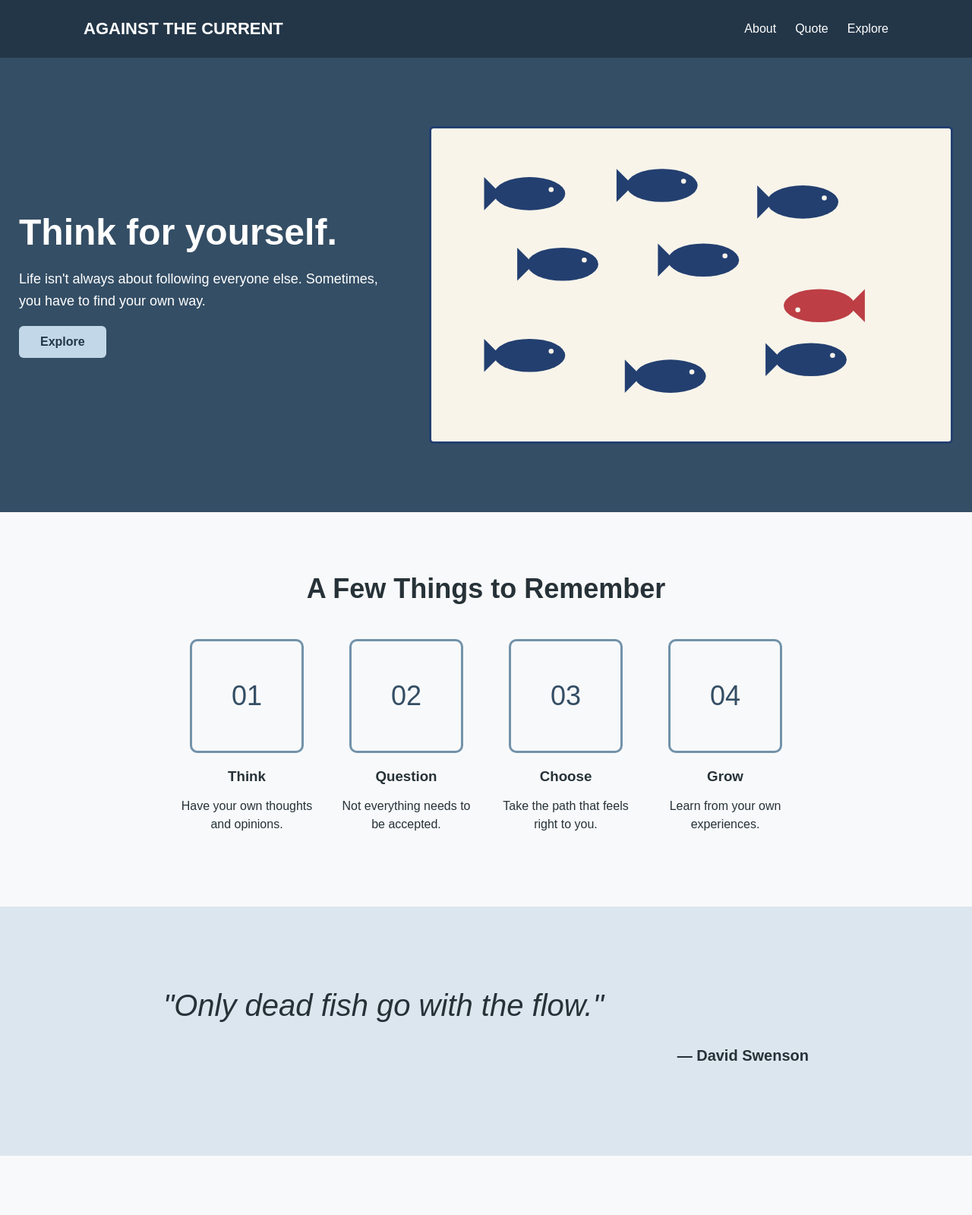
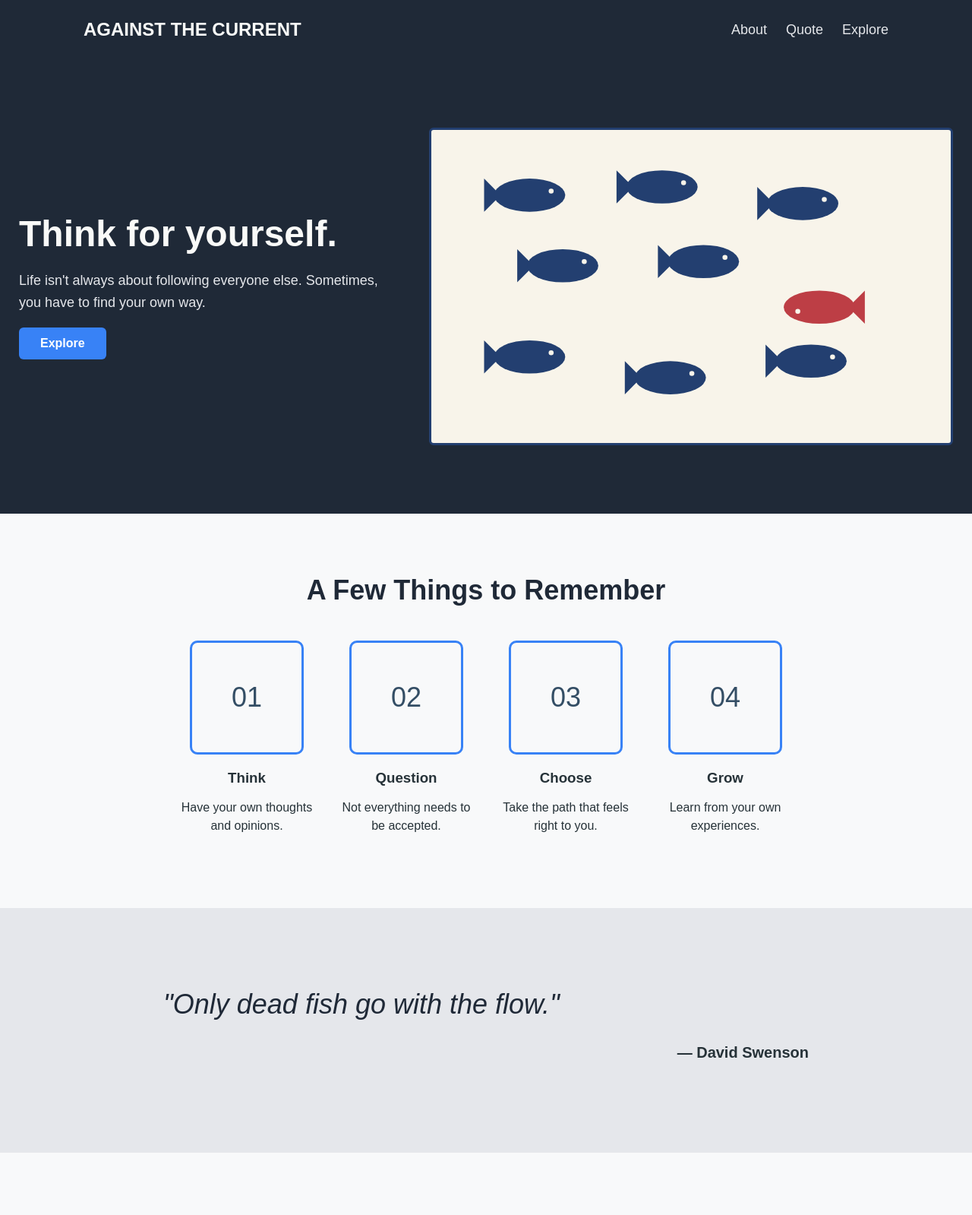
Before and after one commit to strzdie/odin_landing_page, a plain HTML site: page index.html in a window 1280 px wide. Shown: the top 1599 px of the page at 76% size. Drawn offline with Linux system fonts and the light colour scheme.

Commit message:
Changing the background color of the web

```diff
--- a/style.css
+++ b/style.css
@@ -283,3 +283,82 @@ a:focus-visible {
         scroll-behavior: auto;
     }
 }
+
+/* Final design adjustments */
+
+header,
+.hero,
+footer {
+    background-color: #1F2937;
+    color: #F9FAF8;
+}
+
+.logo {
+    font-size: 24px;
+    color: #F9FAF8;
+}
+
+nav a {
+    color: #E5E7EB;
+    font-size: 18px;
+}
+
+.hero h1 {
+    font-size: 48px;
+    font-weight: 900;
+    color: #F9FAF8;
+}
+
+.hero-text p {
+    color: #E5E7EB;
+    font-size: 18px;
+}
+
+.button {
+    background-color: #3882F6;
+    color: white;
+}
+
+.button:hover {
+    background-color: #2563d9;
+}
+
+.information h2 {
+    font-size: 36px;
+    font-weight: 900;
+    color: #1F2937;
+}
+
+.quote {
+    background-color: #E5E7EB;
+}
+
+blockquote {
+    font-size: 36px;
+    font-weight: 300;
+    font-style: italic;
+    color: #1F2937;
+}
+
+.signup-box {
+    background-color: #3882F6;
+}
+
+.illustration {
+    border-color: #3882F6;
+}
+
+/* Keep the design responsive */
+@media (max-width: 768px) {
+    .hero h1 {
+        font-size: 36px;
+    }
+
+    .information h2 {
+        font-size: 30px;
+    }
+
+    blockquote {
+        font-size: 28px;
+    }
+}
```
